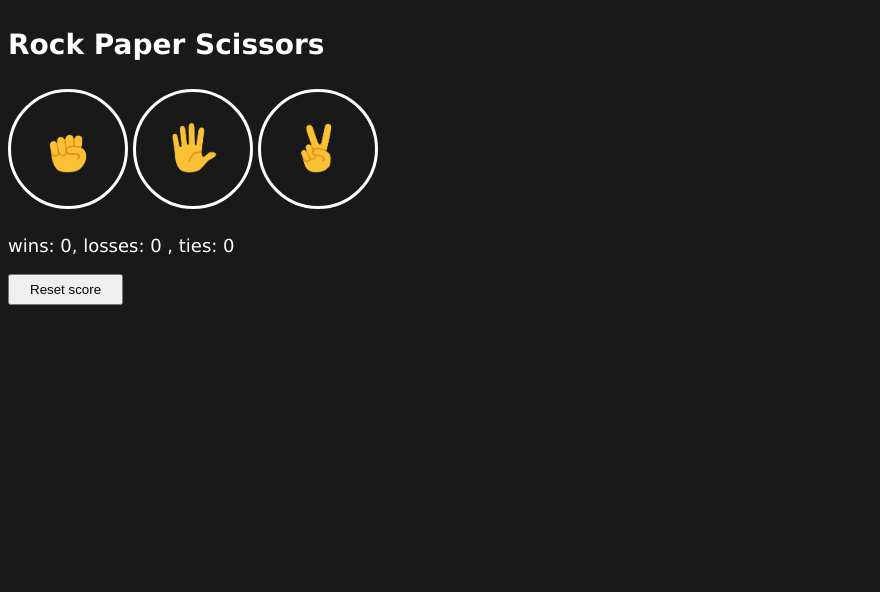
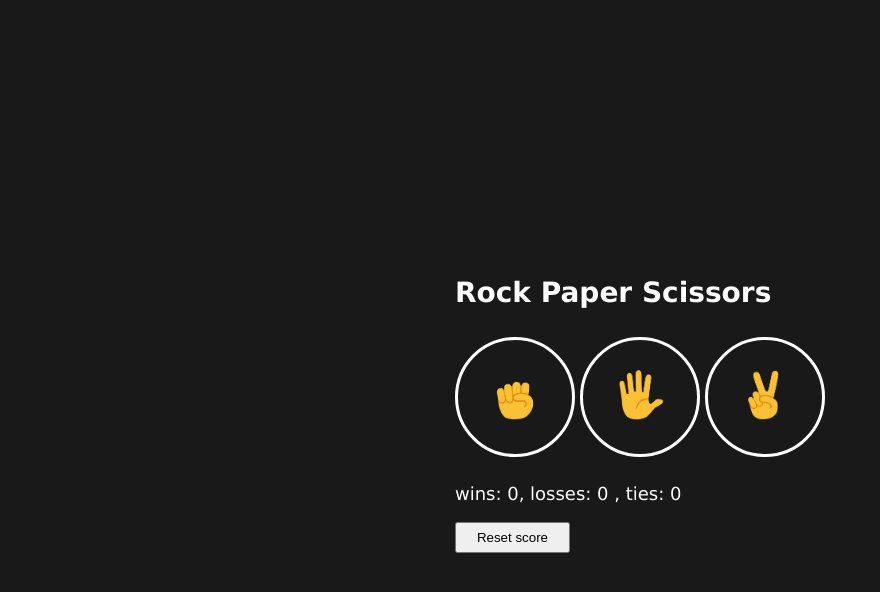
Before and after one commit to Shrinivas-go/Rock-Paper-Scissors, a plain HTML site: page rockpaperscissors.html in a window 1280 px wide. Shown: the whole page, without its empty margins (0-880 px from the left). Drawn offline with Linux system fonts and the light colour scheme.

Commit message:
the content was centered to the page

```diff
--- a/rockpaperscissors.css
+++ b/rockpaperscissors.css
@@ -1,6 +1,12 @@
 body{
   background-color:rgb(25,25,25);
   font-family:Verdana, Geneva, Tahoma, sans-serif;
+  display:flex;
+  align-items:center;
+  justify-content:center;
+  height:100vh;
+  margin:0;
+  padding:0;
 }
 
 .title{
--- a/rockpaperscissors.html
+++ b/rockpaperscissors.html
@@ -7,6 +7,7 @@
   <link rel="stylesheet" href="rockpaperscissors.css">
 </head>
 <body>
+  <div>
 <p class="title">Rock Paper Scissors</p>
    <button class="icon" onclick="
  displayResult('rock');
@@ -34,7 +35,7 @@
 localStorage.removeItem('score');
 updateScore();
   ">Reset score</button>
-
+</div>
 <script src="rockpaperscissors.js"></script>
 </body>
 </html>
```
